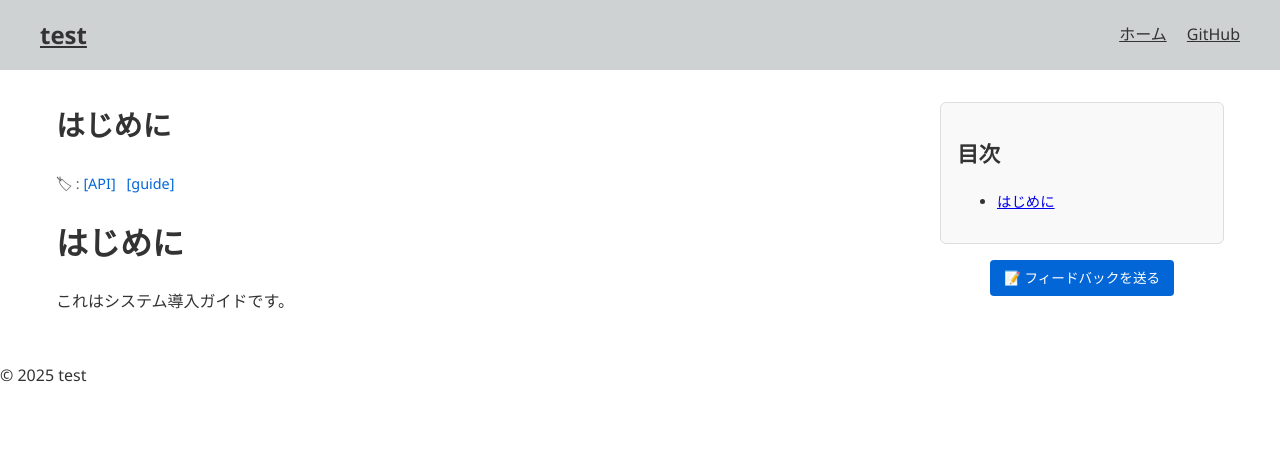
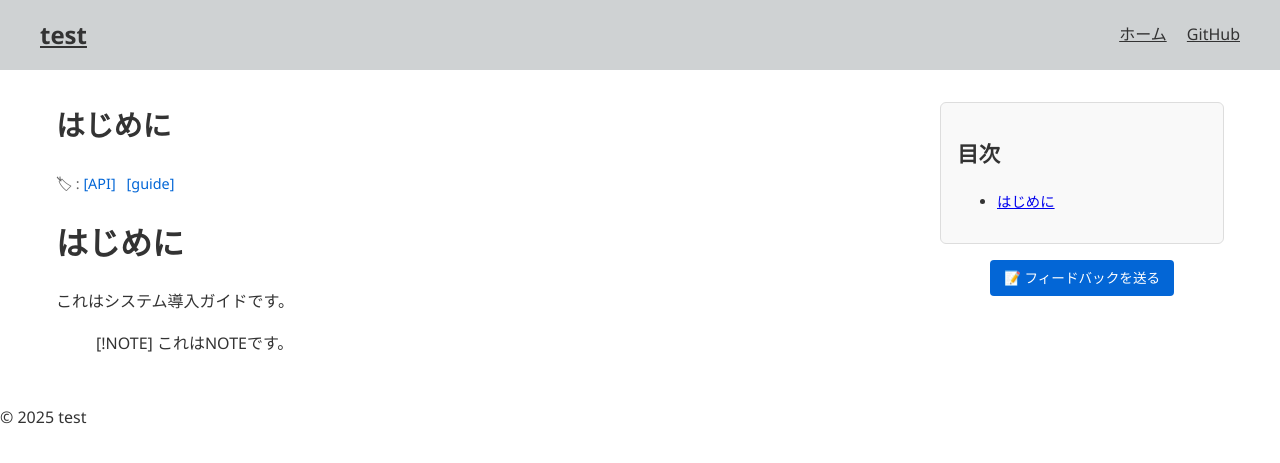
Before and after one commit to PicricAcid/pages_test, a Jekyll site: the page built from docs/contents/getting-started.md, in a window 1280 px wide. Shown: the top 463 px of the page. Built offline with Jekyll 4.4.1, drawn with Linux system fonts in a browser that asks for light colours; our own code applies the rules of GitHub Pages for plain Markdown files.

Commit message:
Update getting-started.md

```diff
--- a/docs/contents/getting-started.md
+++ b/docs/contents/getting-started.md
@@ -6,3 +6,6 @@ tags: [API, guide]
 # はじめに
 
 これはシステム導入ガイドです。
+
+>[!NOTE]
+  これはNOTEです。
```
